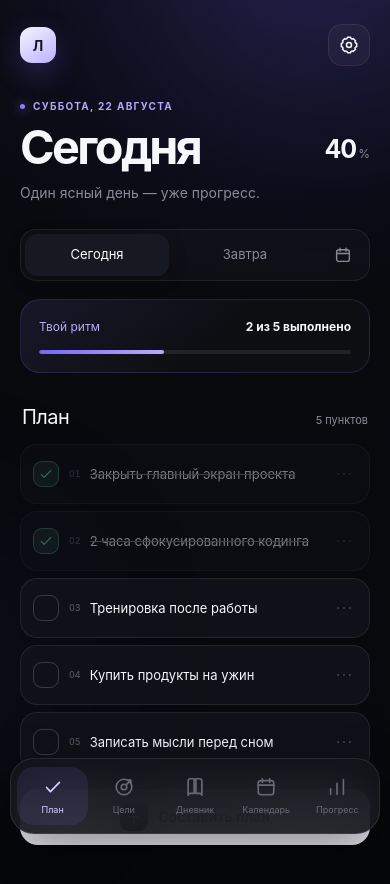
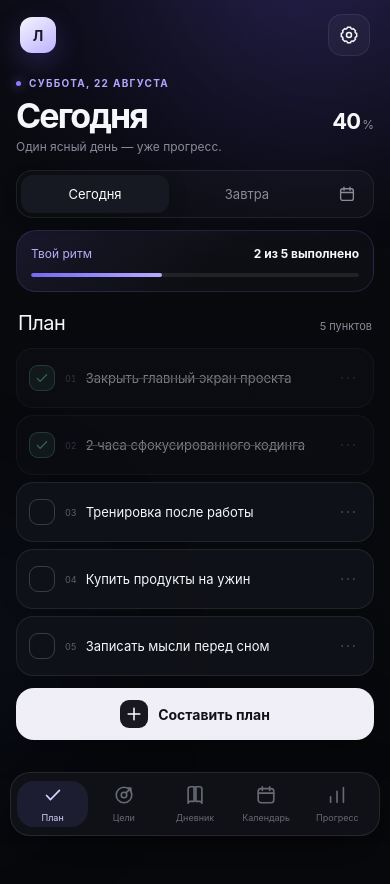
Before and after one commit to olejanikopol-cmd/workazy, a Next.js app: page / in a window 390 px wide. Shown: the top 884 px of the page. After the commit the page ends 844 px from the top, so only its background shows below. Built offline with nearby package versions, Linux system fonts and the light colour scheme.

Commit message:
Размеры нормас

```diff
--- a/app/globals.css
+++ b/app/globals.css
@@ -50,8 +50,8 @@ button:focus-visible, input:focus-visible, textarea:focus-visible, summary:focus
 .ambient-one { width: 260px; height: 260px; background: #7967ff; top: -180px; right: -70px; }
 .ambient-two { width: 220px; height: 220px; background: #283a75; bottom: 70px; left: -180px; }
 
-.app-frame { width: min(100%, 760px); margin: 0 auto; min-height: 100dvh; position: relative; padding-bottom: 116px; }
-.topbar { height: 84px; padding: max(18px, env(safe-area-inset-top)) 20px 12px; display: flex; align-items: center; justify-content: space-between; }
+.app-frame { width: min(100%, 760px); margin: 0 auto; min-height: 100dvh; position: relative; padding-bottom: calc(96px + env(safe-area-inset-bottom)); }
+.topbar { min-height: 64px; padding: max(14px, env(safe-area-inset-top)) 20px 10px; display: flex; align-items: center; justify-content: space-between; }
 .brand-mark { width: 36px; height: 36px; border-radius: 12px; display: grid; place-items: center; font-size: 14px; font-weight: 750; background: linear-gradient(145deg, #f5f4ff, #bcb2ff); color: #181525; box-shadow: 0 10px 28px rgba(122, 105, 255, .25); }
 .icon-button { width: 42px; height: 42px; border-radius: 14px; border: 1px solid var(--line); background: rgba(255,255,255,.035); display: grid; place-items: center; cursor: pointer; transition: .2s ease; }
 .icon-button:hover { background: rgba(255,255,255,.08); transform: translateY(-1px); }
@@ -285,6 +285,39 @@ button:focus-visible, input:focus-visible, textarea:focus-visible, summary:focus
 .integration-note svg { flex: 0 0 auto; }
 .integration-note p { margin: 0; color: #9395a0; font-size: 10px; line-height: 1.55; }
 
+@media (max-width: 430px) {
+  .screen { padding: 10px 16px 8px; }
+  .title-row { margin-top: 8px; }
+  .title-row h1 { font-size: 34px; }
+  .subtitle { margin-top: 6px; font-size: 12px; }
+  .day-score strong { font-size: 22px; }
+  .date-switcher { margin-top: 14px; }
+  .date-switcher > button, .date-picker { min-height: 38px; }
+  .progress-card { margin-top: 12px; padding: 14px; }
+  .progress-copy { margin-bottom: 10px; }
+  .section-heading { margin: 16px 2px 10px; }
+  .primary-action { margin-top: 12px; min-height: 52px; }
+  .bottom-nav { height: 64px; border-radius: 20px; bottom: max(8px, env(safe-area-inset-bottom)); }
+  .app-frame { padding-bottom: calc(84px + env(safe-area-inset-bottom)); }
+  .secondary-title h1 { font-size: 34px; }
+  .secondary-title p { margin-top: 6px; font-size: 12px; }
+  .segmented-tabs { margin-top: 16px; }
+  .segmented-tabs button { min-height: 38px; }
+  .goal-hero { margin-top: 12px; padding: 16px; }
+  .goal-hero p { margin-top: 12px; }
+  .goal-card { padding: 16px; }
+  .goal-card h2 { margin: 14px 0 5px; font-size: 17px; }
+  .goal-progress-copy { margin-top: 16px; }
+  .journal-editor { margin-top: 12px; padding: 16px; }
+  .journal-body-input { min-height: 190px; }
+  .entry-card { padding: 16px; }
+  .calendar-card { margin-top: 14px; }
+  .selected-day-head { margin: 16px 2px 10px; }
+  .week-score { min-height: 0; padding: 16px; }
+  .week-chart { height: 96px; margin-top: 18px; }
+  .stats-grid article { min-height: 104px; padding: 14px; }
+}
+
 @media (min-width: 700px) {
   .goal-list, .entry-list, .day-agenda { grid-template-columns: 1fr 1fr; }
   .compact-sheet { border-radius: 30px; margin-bottom: 24px; border-bottom: 1px solid rgba(255,255,255,.1); }
--- a/app/layout.tsx
+++ b/app/layout.tsx
@@ -1,5 +1,12 @@
-import type { Metadata } from "next";
+import type { Metadata, Viewport } from "next";
 import "./globals.css";
+
+export const viewport: Viewport = {
+  width: "device-width",
+  initialScale: 1,
+  viewportFit: "cover",
+  themeColor: "#08090c",
+};
 
 export const metadata: Metadata = {
   metadataBase: new URL("https://personal-planner.uchepir.chatgpt.site"),
```
